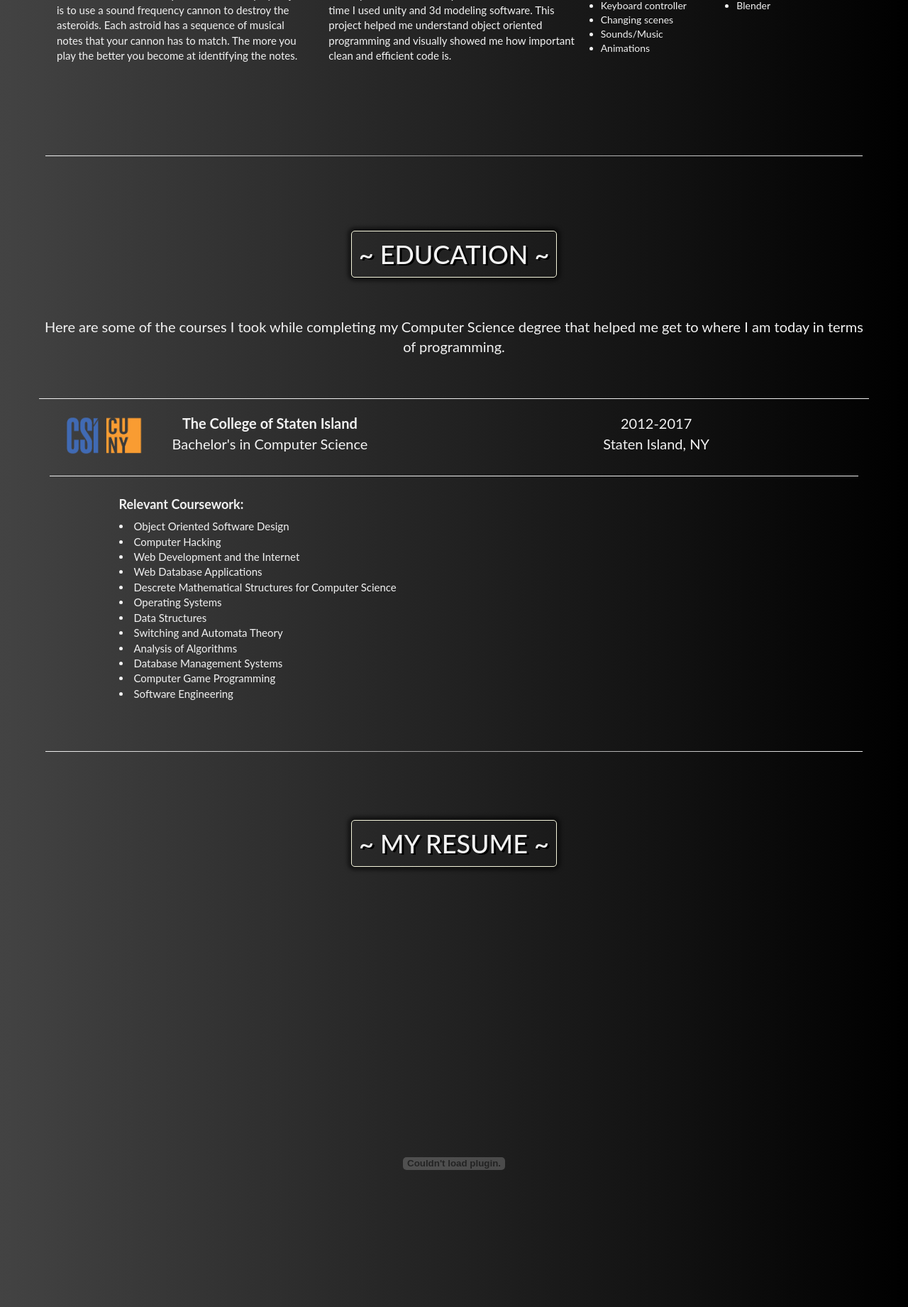
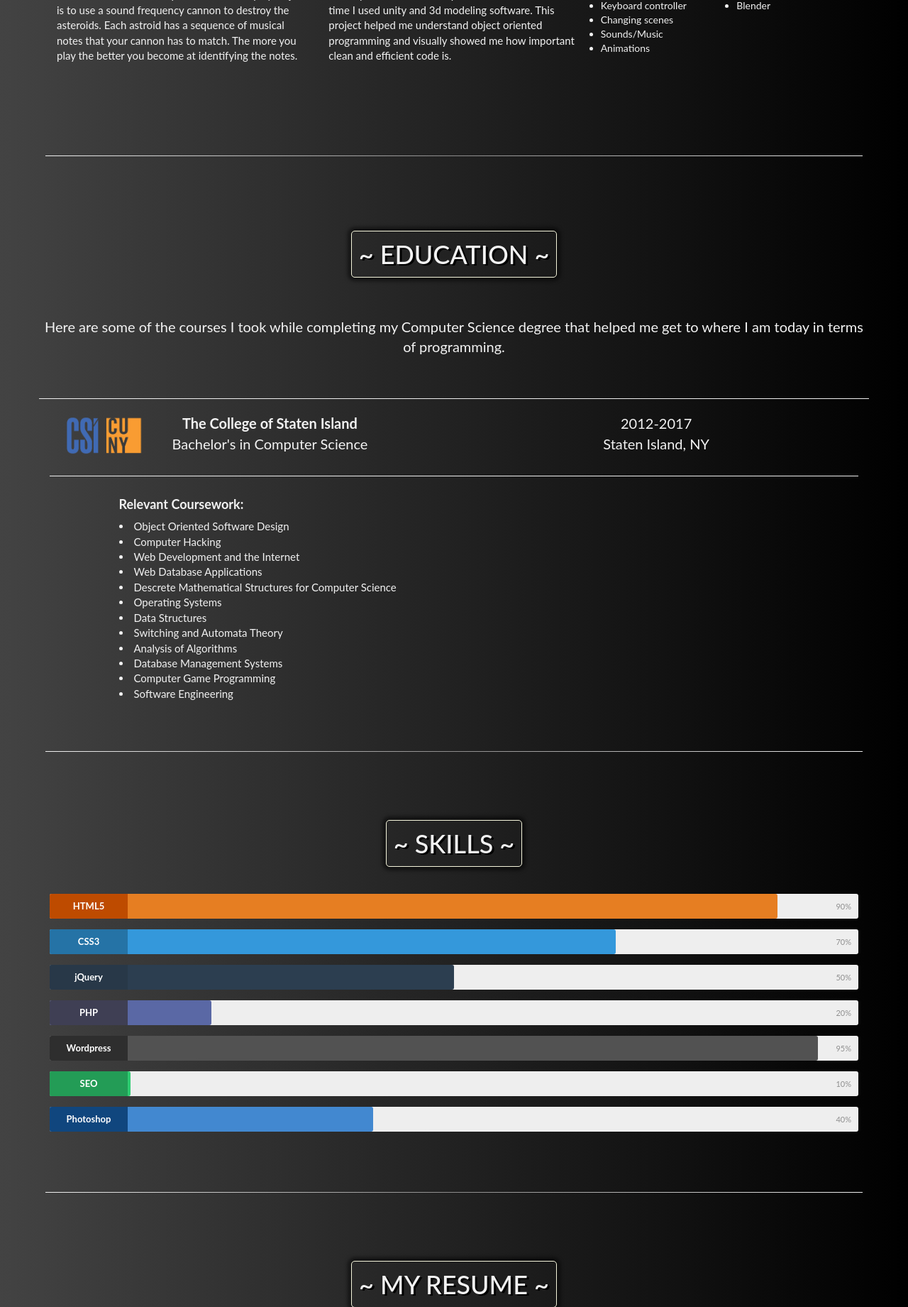
Before and after one commit to alfonso222/Portfolio, a PHP site: page /Home.html in a window 1280 px wide. Shown: the part 2463-4304 px from the top of the page at 71% size. Run offline with PHP 8.4, Linux system fonts and the light colour scheme; some libraries are stand-ins or nearby versions.

Commit message:
added skills section

```diff
--- a/AlfonsoRayoPortfolio.css
+++ b/AlfonsoRayoPortfolio.css
@@ -480,12 +480,81 @@
 	text-align: left;
 }
 
-#educationborder
-{
-
-}
-
 #abouteducation
 {
 	font-size: 20px;
 }
+
+
+.skillbar {
+	position:relative;
+	display:block;
+	margin-bottom:15px;
+	width:100%;
+	background:#eee;
+	height:35px;
+	border-radius:3px;
+	-moz-border-radius:3px;
+	-webkit-border-radius:3px;
+	-webkit-transition:0.4s linear;
+	-moz-transition:0.4s linear;
+	-ms-transition:0.4s linear;
+	-o-transition:0.4s linear;
+	transition:0.4s linear;
+	-webkit-transition-property:width, background-color;
+	-moz-transition-property:width, background-color;
+	-ms-transition-property:width, background-color;
+	-o-transition-property:width, background-color;
+	transition-property:width, background-color;
+}
+
+.skillbar-title {
+	position:absolute;
+	top:0;
+	left:0;
+width:110px;
+	font-weight:bold;
+	font-size:13px;
+	color:#ffffff;
+	background:#6adcfa;
+	-webkit-border-top-left-radius:3px;
+	-webkit-border-bottom-left-radius:4px;
+	-moz-border-radius-topleft:3px;
+	-moz-border-radius-bottomleft:3px;
+	border-top-left-radius:3px;
+	border-bottom-left-radius:3px;
+}
+
+.skillbar-title span {
+	display:block;
+	background:rgba(0, 0, 0, 0.1);
+	padding:0 20px;
+	height:35px;
+	line-height:35px;
+	-webkit-border-top-left-radius:3px;
+	-webkit-border-bottom-left-radius:3px;
+	-moz-border-radius-topleft:3px;
+	-moz-border-radius-bottomleft:3px;
+	border-top-left-radius:3px;
+	border-bottom-left-radius:3px;
+}
+
+.skillbar-bar {
+	height:35px;
+	width:0px;
+	background:#6adcfa;
+	border-radius:3px;
+	-moz-border-radius:3px;
+	-webkit-border-radius:3px;
+}
+
+.skill-bar-percent {
+	position:absolute;
+	right:10px;
+	top:0;
+	font-size:11px;
+	height:35px;
+	line-height:35px;
+	color:#ffffff;
+	color:rgba(0, 0, 0, 0.4);
+}
--- a/Home.html
+++ b/Home.html
@@ -464,6 +464,64 @@
 				</div>
 			</div>
 
+		<hr class="style" width="90%" id="skills"> <!-- Divider -->
+<!-- _______________________________________________________ Skills _______________________________________________________  -->
+		<div class="wow fadeIn text-center">
+			<br><h1><span class="sectionTitle wow fadeIn">~ SKILLS ~</span></h1><br><br>
+			<div class="container">
+				<div class="skillbar clearfix " data-percent="90%">
+<div class="skillbar-title" style="background: #d35400;"><span>HTML5</span></div>
+<div class="skillbar-bar" style="background: #e67e22;"></div>
+<div class="skill-bar-percent">90%</div>
+</div> <!-- End Skill Bar -->
+
+<div class="skillbar clearfix " data-percent="70%">
+<div class="skillbar-title" style="background: #2980b9;"><span>CSS3</span></div>
+<div class="skillbar-bar" style="background: #3498db;"></div>
+<div class="skill-bar-percent">70%</div>
+</div> <!-- End Skill Bar -->
+
+<div class="skillbar clearfix " data-percent="50%">
+<div class="skillbar-title" style="background: #2c3e50;"><span>jQuery</span></div>
+<div class="skillbar-bar" style="background: #2c3e50;"></div>
+<div class="skill-bar-percent">50%</div>
+</div> <!-- End Skill Bar -->
+
+<div class="skillbar clearfix " data-percent="20%">
+<div class="skillbar-title" style="background: #46465e;"><span>PHP</span></div>
+<div class="skillbar-bar" style="background: #5a68a5;"></div>
+<div class="skill-bar-percent">20%</div>
+</div> <!-- End Skill Bar -->
+
+<div class="skillbar clearfix " data-percent="95%">
+<div class="skillbar-title" style="background: #333333;"><span>Wordpress</span></div>
+<div class="skillbar-bar" style="background: #525252;"></div>
+<div class="skill-bar-percent">95%</div>
+</div> <!-- End Skill Bar -->
+
+<div class="skillbar clearfix " data-percent="10%">
+<div class="skillbar-title" style="background: #27ae60;"><span>SEO</span></div>
+<div class="skillbar-bar" style="background: #2ecc71;"></div>
+<div class="skill-bar-percent">10%</div>
+</div> <!-- End Skill Bar -->
+
+<div class="skillbar clearfix " data-percent="40%">
+<div class="skillbar-title" style="background: #124e8c;"><span>Photoshop</span></div>
+<div class="skillbar-bar" style="background: #4288d0;"></div>
+<div class="skill-bar-percent">40%</div>
+</div> <!-- End Skill Bar -->
+
+
+
+
+			</div>
+		</div>
+
+
+
+
+
+
 		<hr class="style" width="90%" id="resume"> <!-- Divider -->
 
 		<!-- _______________________________________________________ Resume _______________________________________________________  -->
--- a/portfolioscripts.js
+++ b/portfolioscripts.js
@@ -113,3 +113,11 @@
 
     });
  });
+
+ $(document).ready(function(){
+ 	$('.skillbar').each(function(){
+ 		$(this).find('.skillbar-bar').animate({
+ 			width:$(this).attr('data-percent')
+ 		},6000);
+ 	});
+ });
```
